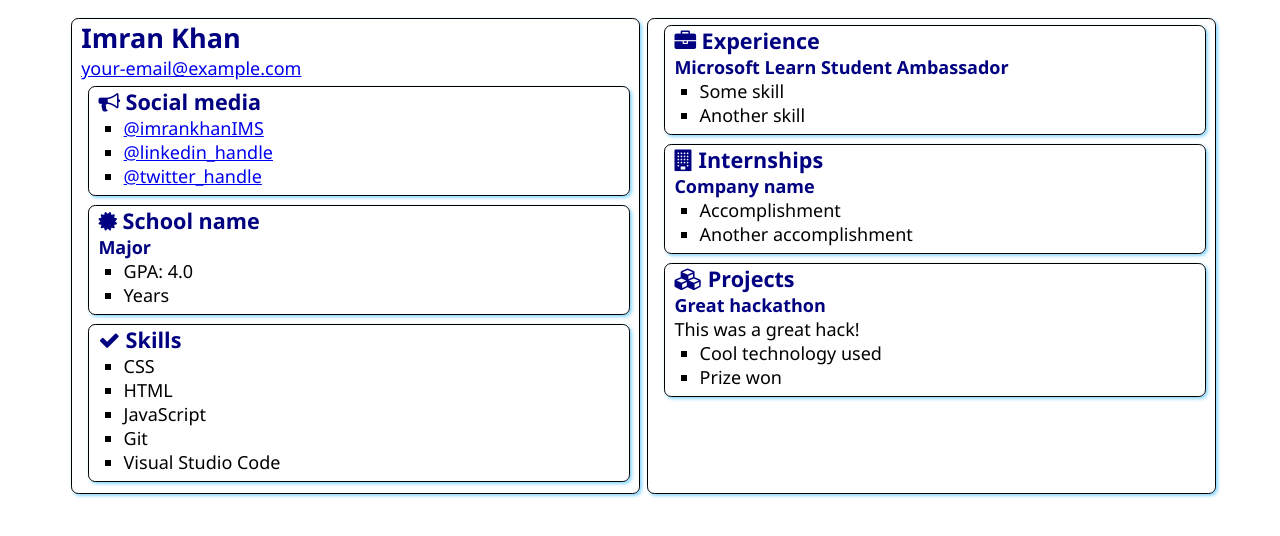
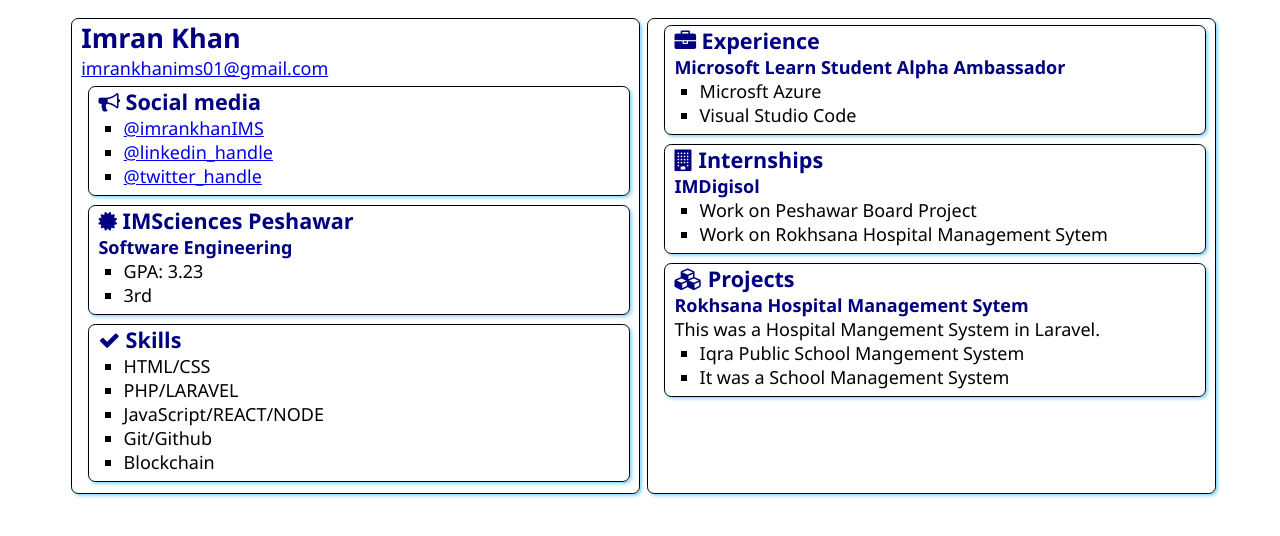
Before and after one commit to ImranKhanIMS/SATechnicalOnboarding, a plain HTML site: page src/index.html in a window 1280 px wide. Drawn offline with Linux system fonts and the light colour scheme.

Commit message:
Update index.html

```diff
--- a/src/index.html
+++ b/src/index.html
@@ -13,7 +13,7 @@
     <main>
         <article class="box">
             <h1>Imran Khan</h1>
-            <div><a href="mailto:imrankhanims01@gmail.com">your-email@example.com</a></div>
+            <div><a href="mailto:imrankhanims01@gmail.com">imrankhanims01@gmail.com</a></div>
 
             <section class="box">
                 <h2>
@@ -31,12 +31,12 @@
                 <div class="education">
                     <h2>
                         <i class="fa fa-certificate" aria-hidden="true"></i>
-                        School name
+                        IMSciences Peshawar
                     </h2>
-                    <h3>Major</h3>
+                    <h3>Software Engineering</h3>
                     <ul>
-                        <li>GPA: 4.0</li>
-                        <li>Years</li>
+                        <li>GPA: 3.23</li>
+                        <li>3rd</li>
                     </ul>
                 </div>
             </section>
@@ -47,11 +47,11 @@
                     Skills
                 </h2>
                 <ul>
-                    <li>CSS</li>
-                    <li>HTML</li>
-                    <li>JavaScript</li>
-                    <li>Git</li>
-                    <li>Visual Studio Code</li>
+                    <li>HTML/CSS</li>
+                    <li>PHP/LARAVEL</li>
+                    <li>JavaScript/REACT/NODE</li>
+                    <li>Git/Github</li>
+                    <li>Blockchain</li>
                 </ul>
             </section>
         </article>
@@ -61,10 +61,10 @@
                     <i class="fa fa-briefcase" aria-hidden="true"></i>
                     Experience
                 </h2>
-                <h3>Microsoft Learn Student Ambassador</h3>
+                <h3>Microsoft Learn Student Alpha Ambassador</h3>
                 <ul>
-                    <li>Some skill</li>
-                    <li>Another skill</li>
+                    <li>Microsft Azure</li>
+                    <li>Visual Studio Code</li>
                 </ul>
             </section>
             <section class="box">
@@ -73,10 +73,10 @@
                     Internships
                 </h2>
 
-                <h3>Company name</h3>
+                <h3>IMDigisol</h3>
                 <ul>
-                    <li>Accomplishment</li>
-                    <li>Another accomplishment</li>
+                    <li>Work on Peshawar Board Project</li>
+                    <li>Work on Rokhsana Hospital Management Sytem</li>
                 </ul>
             </section>
             <section class="box">
@@ -85,11 +85,11 @@
                     Projects
                 </h2>
 
-                <h3>Great hackathon</h3>
-                <div>This was a great hack!</div>
+                <h3>Rokhsana Hospital Management Sytem</h3>
+                <div>This was a Hospital Mangement System in Laravel.</div>
                 <ul>
-                    <li>Cool technology used</li>
-                    <li>Prize won</li>
+                    <li>Iqra Public School Mangement System</li>
+                    <li>It was a School Management System</li>
                 </ul>
             </section>
         </article>
```
